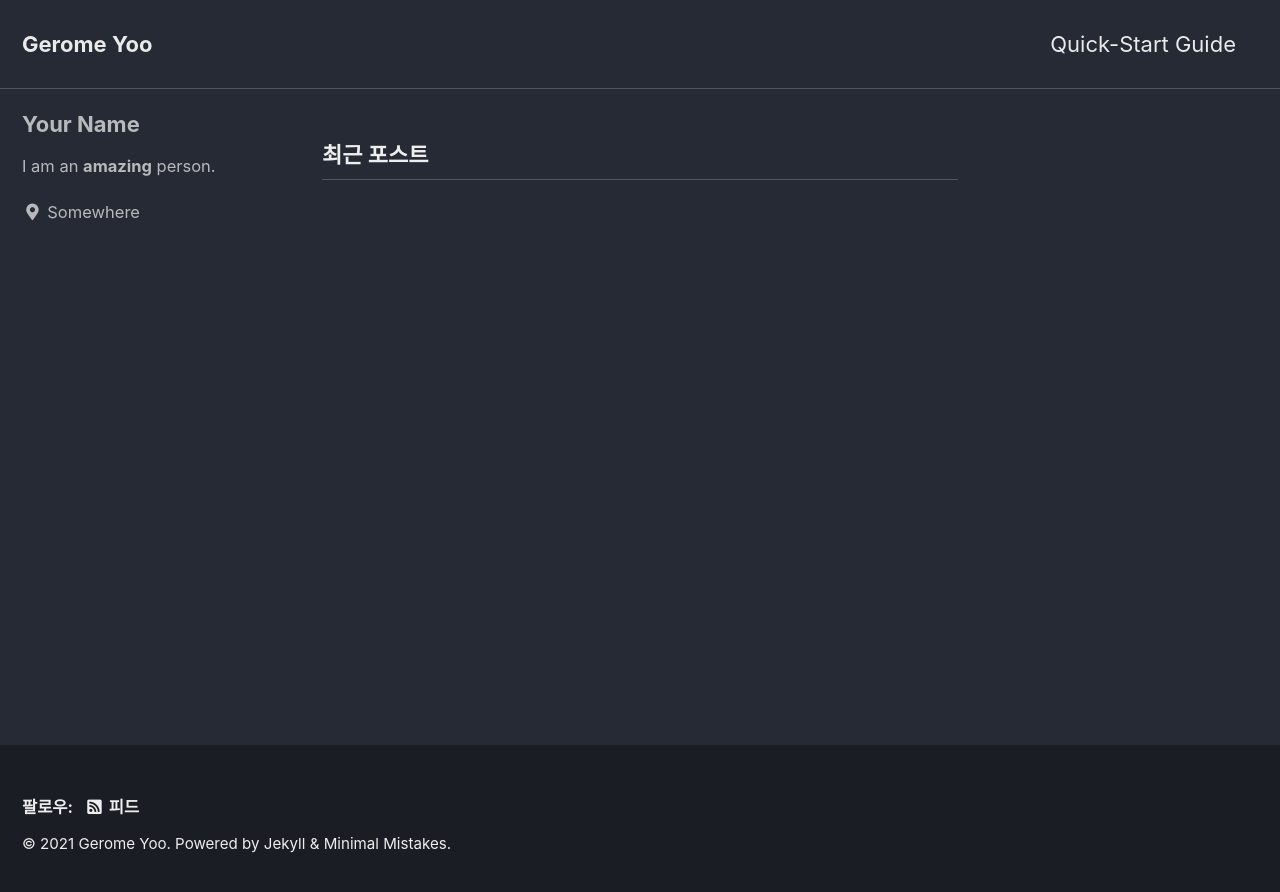
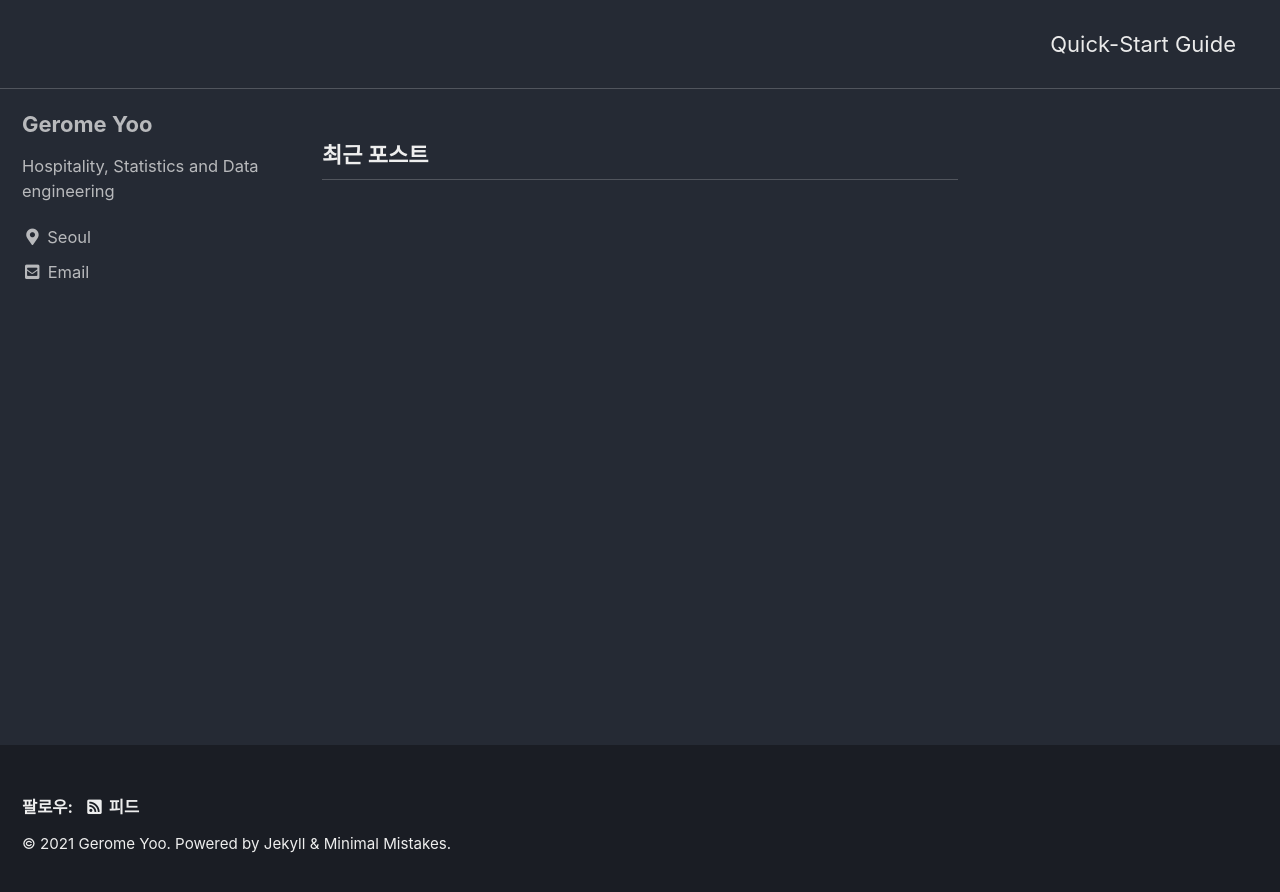
Before and after one commit to kagnew-j/kagnew-j.github.io, a Jekyll site: the page built from index.html, in a window 1280 px wide. Shown: the top 892 px of the page. Built offline with Jekyll 4.4.1, drawn with Linux system fonts in a browser that asks for light colours; cached includes are drawn as plain includes; the list of posts is cut into pages by our own code.

Commit message:
Update _config.yml

```diff
--- a/_config.yml
+++ b/_config.yml
@@ -26,7 +26,7 @@ baseurl                  : # the subpath of your site, e.g. "/blog"
 repository               : kagnew-j/kagnew-j.github.io # GitHub username/repo-name e.g. "mmistakes/minimal-mistakes"
 teaser                   : # path of fallback teaser image, e.g. "/assets/images/500x300.png"
 logo                     : # path of logo image to display in the masthead, e.g. "/assets/images/88x88.png"
-masthead_title           : # overrides the website title displayed in the masthead, use " " for no title
+masthead_title           : " " # overrides the website title displayed in the masthead, use " " for no title
 # breadcrumbs            : false # true, false (default)
 words_per_minute         : 200
 comments:
@@ -94,15 +94,15 @@ analytics:
 
 # Site Author
 author:
-  name             : "Your Name"
+  name             : "Gerome Yoo"
   avatar           : # path of avatar image, e.g. "/assets/images/bio-photo.jpg"
-  bio              : "I am an **amazing** person."
-  location         : "Somewhere"
+  bio              : "Hospitality, Statistics and Data engineering"
+  location         : "Seoul"
   email            :
   links:
     - label: "Email"
       icon: "fas fa-fw fa-envelope-square"
-      # url: "mailto:your.name@email.com"
+      url: "mailto:geromeyoo@gmail.com"
     - label: "Website"
       icon: "fas fa-fw fa-link"
       # url: "https://your-website.com"
@@ -276,7 +276,8 @@ defaults:
     values:
       layout: single
       author_profile: true
-      read_time: true
+      read_time: false
       comments: # true
       share: true
       related: true
+      show_date: true
```
